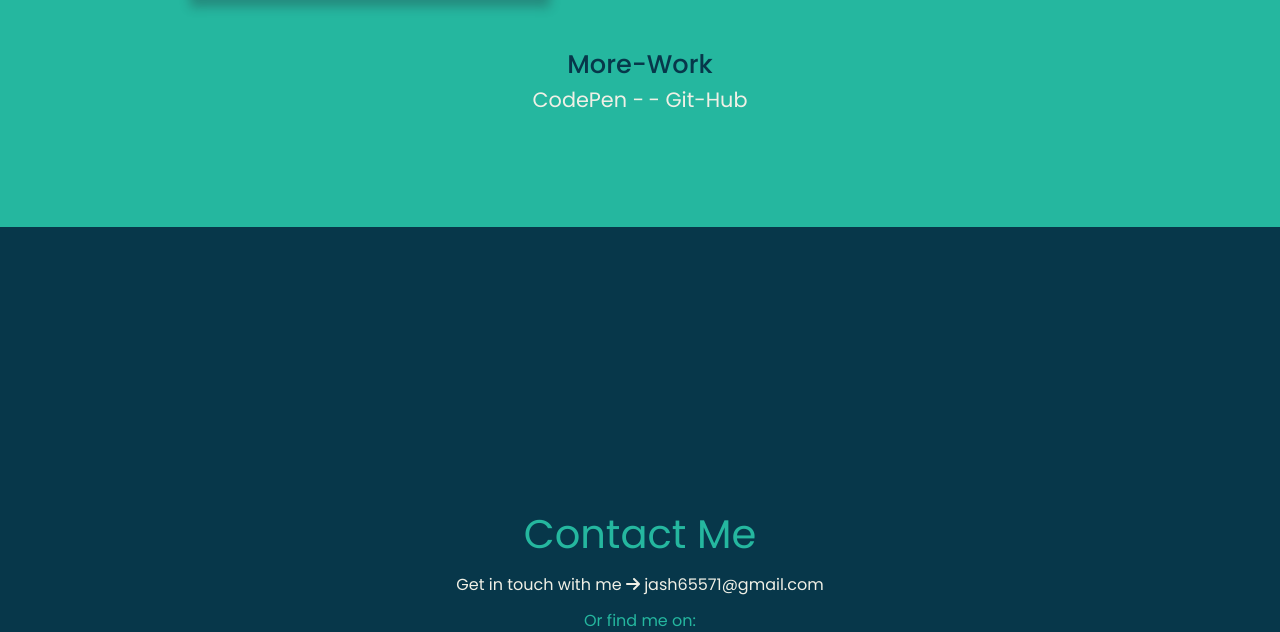
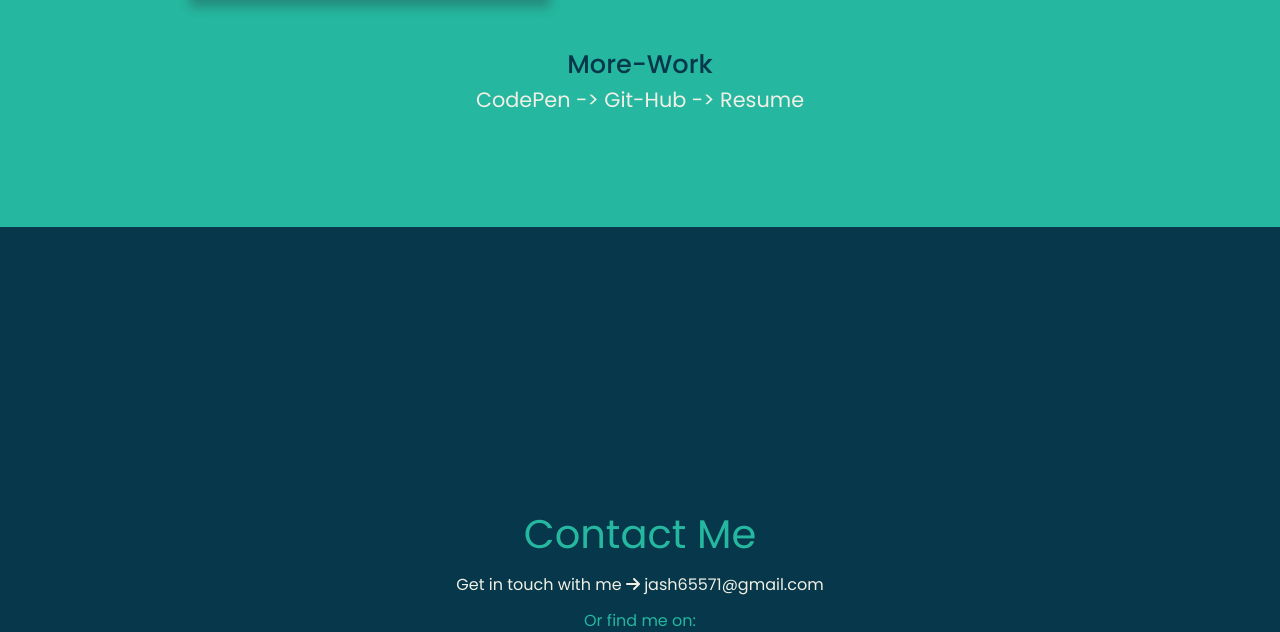
Before and after one commit to jash65571/jash65571.github.io, a plain HTML site: page index.html in a window 1280 px wide. Shown: the part 2898-3530 px from the top of the page. Drawn offline with nearby package versions, Linux system fonts and the light colour scheme; a web font is replaced by a local one.

Commit message:
Update index.html

```diff
--- a/index.html
+++ b/index.html
@@ -209,8 +209,9 @@
                     <p>
                         More-Work
                     </p>
-                    <a href="https://codepen.io/Jash-the-builder" target="blank">CodePen -</a>
-                    <a href="https://github.com/jash65571" target="blank"> - Git-Hub</a>
+                    <a href="https://codepen.io/Jash-the-builder" target="blank">CodePen </a>
+                    <a href="https://github.com/jash65571" target="blank"> -> Git-Hub </a>
+                   <a href="https://drive.google.com/file/d/1VZ8S_SQIaQ6EPmdRvGPIJfWwBINCTgEK/view?usp=sharing" target="_blank"> -> Resume</a>
                 </div>
             </div>
         </div>
```
